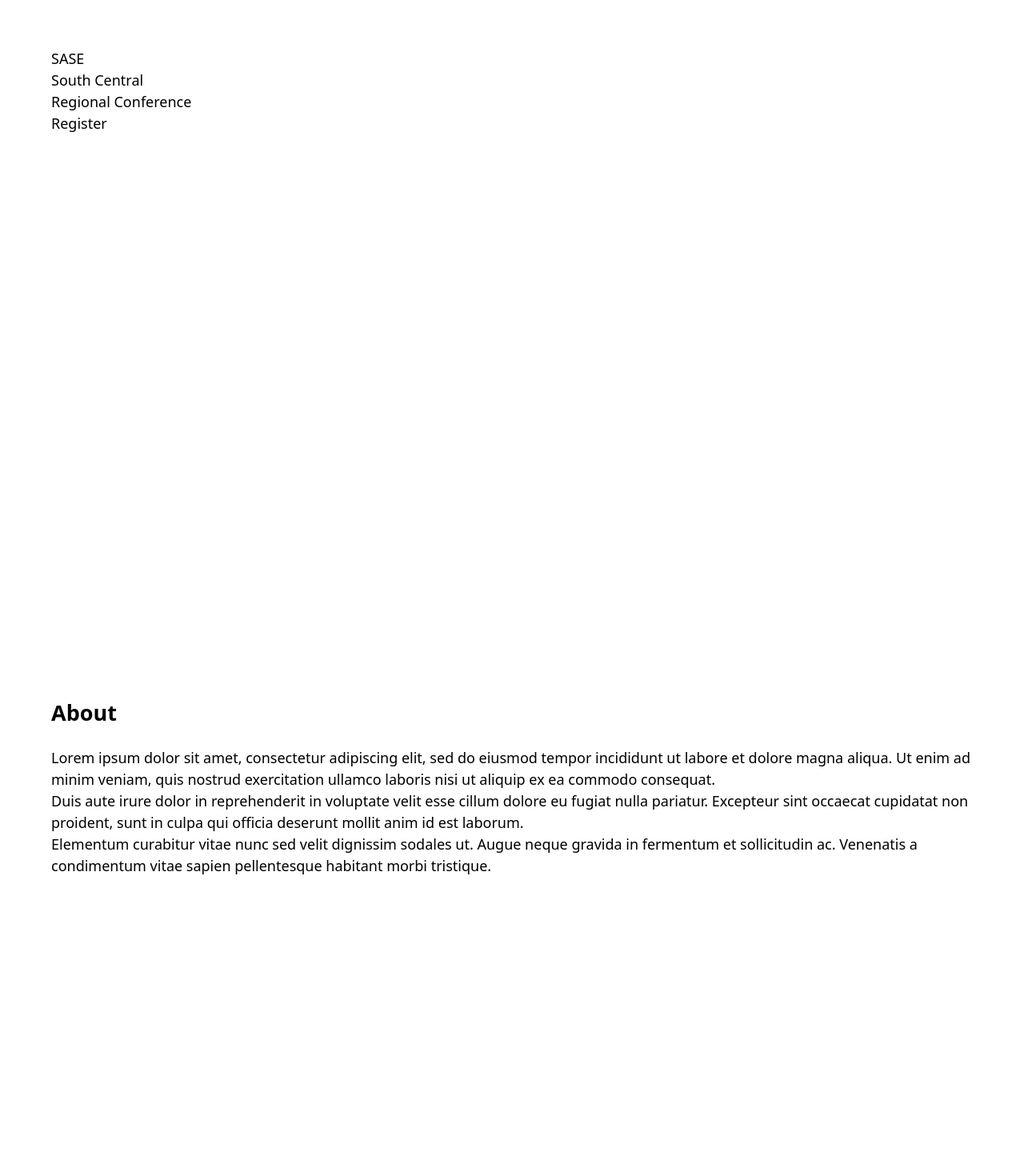
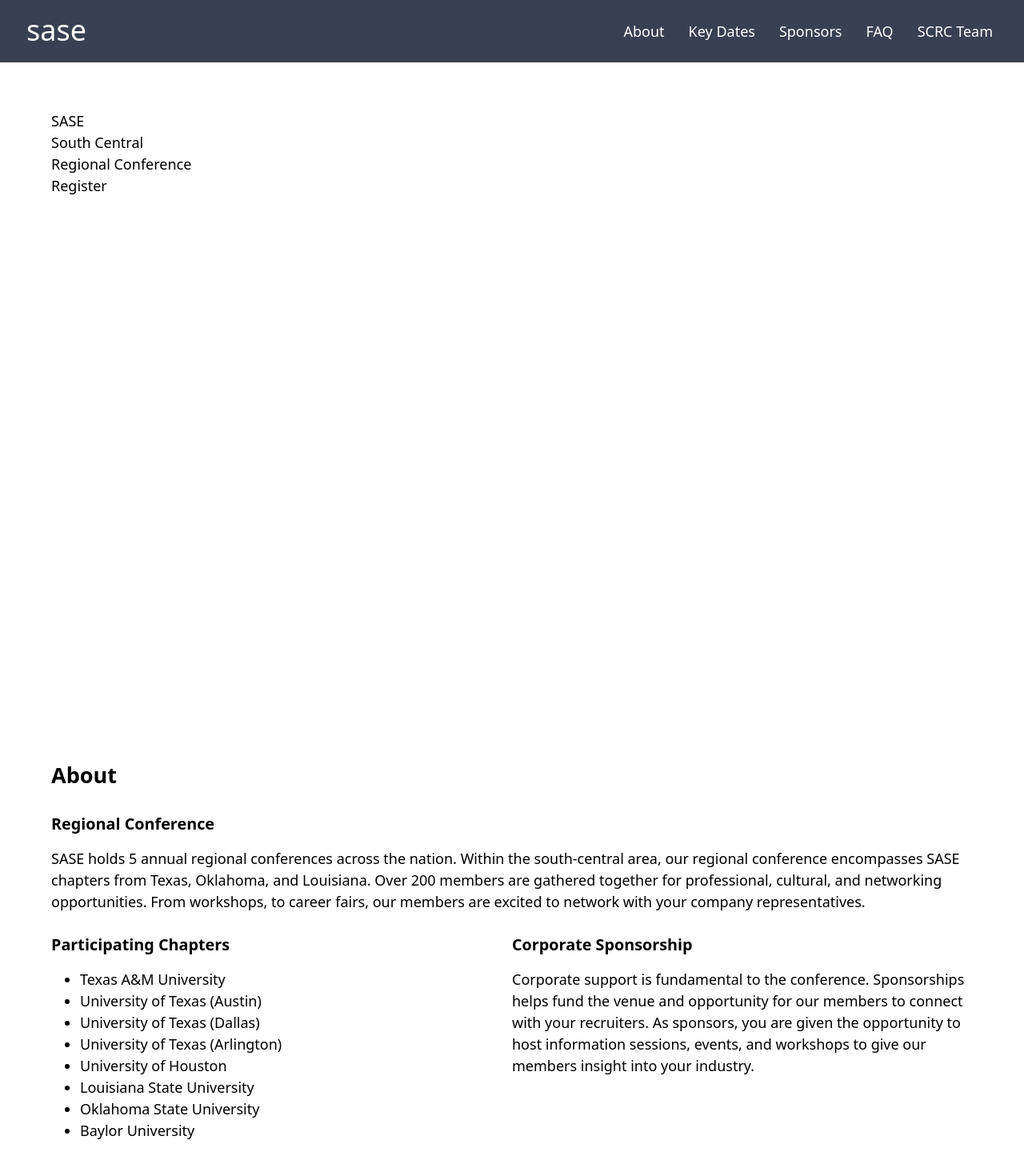
Before and after one commit to victoriaemily/SASE-SCRC, a Next.js app: page / in a window 1280 px wide. Shown: the top 1470 px of the page at 80% size. Built offline with nearby package versions, Linux system fonts and the light colour scheme.

Commit message:
nav menu update

```diff
--- a/src/pages/components/About.jsx
+++ b/src/pages/components/About.jsx
@@ -4,22 +4,42 @@ export default function About() {
   return (
     <section id="about" className="wrapper">
       <h2>About</h2>
+      <h3>Regional Conference</h3>
       <p>
-        Lorem ipsum dolor sit amet, consectetur adipiscing elit, sed do eiusmod
-        tempor incididunt ut labore et dolore magna aliqua. Ut enim ad minim
-        veniam, quis nostrud exercitation ullamco laboris nisi ut aliquip ex ea
-        commodo consequat.
+      SASE holds 5 annual regional conferences across the nation. Within the
+      south-central area, our regional conference encompasses SASE
+      chapters from Texas, Oklahoma, and Louisiana. Over 200 members are
+      gathered together for professional, cultural, and networking
+      opportunities. From workshops, to career fairs, our members are excited
+      to network with your company representatives.
       </p>
-      <p>
-        Duis aute irure dolor in reprehenderit in voluptate velit esse cillum
-        dolore eu fugiat nulla pariatur. Excepteur sint occaecat cupidatat non
-        proident, sunt in culpa qui officia deserunt mollit anim id est laborum.
-      </p>
-      <p>
-        Elementum curabitur vitae nunc sed velit dignissim sodales ut. Augue
-        neque gravida in fermentum et sollicitudin ac. Venenatis a condimentum
-        vitae sapien pellentesque habitant morbi tristique.
-      </p>
+
+      <div className="about-container">
+        <div className="about-wrapper about-left-box">
+          <h3>Participating Chapters</h3>
+          <ul>
+            <li>Texas A&M University</li>
+            <li>University of Texas (Austin)</li>
+            <li>University of Texas (Dallas)</li>
+            <li>University of Texas (Arlington)</li>
+            <li>University of Houston</li>
+            <li>Louisiana State University</li>
+            <li>Oklahoma State University</li>
+            <li>Baylor University</li>
+          </ul>
+        </div>
+
+        <div className="about-wrapper about-right-box">
+          <h3>Corporate Sponsorship</h3>
+          <p>
+          Corporate support is fundamental to the conference. Sponsorships
+          helps fund the venue and opportunity for our members to connect with
+          your recruiters. As sponsors, you are given the opportunity to host
+          information sessions, events, and workshops to give our members
+          insight into your industry.
+          </p>
+        </div>
+      </div>
     </section>
   );
 }
--- a/src/pages/index.js
+++ b/src/pages/index.js
@@ -1,3 +1,4 @@
+"use client";
 import React, { useEffect, useState } from "react";
 import LandingPage from "./components/LandingPage";
 import About from "./components/About";
@@ -7,21 +8,108 @@ import FAQ from "./components/FAQ";
 import Team from "./components/Team";
 import Background from "./components/Background";
 
+const Navbar = () => {
+  const [isClick, setIsClick] = useState(false);
+
+  const toggleNavbar = ()  =>{
+    setIsClick(!isClick);
+  }
+
+  return (
+    <>
+      <nav className="bg-gray-700 p-5">
+        <div className="mx-auto px-4 sm:px-6">
+          <div className="flex items-center justify-between h-16">
+            <div className="flex items-center">
+              <div className="flex-shrink-0">
+                <a href="#" className="text-white text-5xl">
+                  sase
+                </a>
+              </div>
+            </div>
+            <div className="flex hidden md:block">
+              <div className="ml-4 flex items-center space-x-6">
+                <a href="#about" className="text-white hover:bg-white hover:text-black rounded-lg p-2">
+                  About
+                </a>
+                <a href="#key-dates" className="text-white hover:bg-white hover:text-black rounded-lg p-2">
+                  Key Dates
+                </a>
+                <a href="#sponsors" className="text-white hover:bg-white hover:text-black rounded-lg p-2">
+                  Sponsors
+                </a>
+                <a href="#faq" className="text-white hover:bg-white hover:text-black rounded-lg p-2">
+                  FAQ
+                </a>
+                <a href="#scrc-team" className="text-white hover:bg-white hover:text-black rounded-lg p-2">
+                  SCRC Team
+                </a>
+              </div>
+            </div>
+            <div className="md:hidden flex items-center">
+              <button
+              className="inline-flex items-center justify center p-2 rounded-md text-white hover:text-white focus:outline-none focus:ring-2 focus:ring-inset focus:ring-white"
+              onClick={toggleNavbar}>
+                {isClick ? (
+                  <svg  className="h-8 w-8"
+                  xmlns="http://www.w3.org/2000/svg"
+                  fill="none"
+                  viewBox="0 0 24 24"
+                  stroke="currentColor" >
+                  <path
+                    strokeLinecap="round"
+                    strokeLinejoin="round"
+                    strokeWidth={2}
+                    d="M6 18L18 6M6 6l12 12"/>
+                  </svg>
+                ) : (
+                  <svg  className="h-8 w-8"
+                  xmlns="http://www.w3.org/2000/svg"
+                  fill="none"
+                  viewBox="0 0 24 24"
+                  stroke="currentColor">
+                  <path
+                    strokeLinecap="round"
+                    strokeLinejoin="round"
+                    strokeWidth={2}
+                    d="M4 6h16M4 12h16m-7 6h7"/>
+                  </svg>
+                )}
+              </button>
+            </div>
+          </div>
+        </div>
+        {isClick && (
+          <div className="md:hidden">
+            <div className="px-2 pt-2 pb-3 space-y-1 sm:px-3">
+              <a href="#about" className="text-white block hover:bg-white hover:text-black rounded-lg p-2">
+                About
+              </a>
+              <a href="#key-dates" className="text-white block hover:bg-white hover:text-black rounded-lg p-2">
+                Key Dates
+              </a>
+              <a href="#sponsors" className="text-white block hover:bg-white hover:text-black rounded-lg p-2">
+                Sponsors
+              </a>
+              <a href="#faq" className="text-white block hover:bg-white hover:text-black rounded-lg p-2">
+                FAQ
+              </a>
+              <a href="#scrc-team" className="text-white block hover:bg-white hover:text-black rounded-lg p-2">
+                SCRC Team
+              </a>
+            </div>
+          </div>
+        )}
+      </nav>
+    </>
+  );
+};
+
+
 export default function Home() {
-  const [isDesktop, setDesktop] = useState(true);
-
-  const updateMedia = () => {
-    setDesktop(window.innerWidth > 640);
-  };
-
-  useEffect(() => {
-    if (!(typeof window === "undefined")) {
-      window.addEventListener("resize", updateMedia);
-      return () => window.removeEventListener("resize", updateMedia);
-    }
-  }, []);
   return (
     <main>
+      <Navbar />
       <div className="scroll-container">
         <LandingPage />
         <About />
@@ -30,42 +118,6 @@ export default function Home() {
         <FAQ />
         <Team />
       </div>
-      <header className="nav-container">
-        <a className="name-header" href="#">
-          SCRC
-        </a>
-        {isDesktop ? (
-          <nav className="navbar">
-            <a id="about" className="navbar-link" href="#about">
-              About
-            </a>
-            <a id="key-dates" className="navbar-link" href="#key-dates">
-              Key Dates
-            </a>
-            <a id="sponsors" className="navbar-link" href="#sponsors">
-              Sponsors
-            </a>
-            <a id="faq" className="navbar-link" href="#faq">
-              FAQ
-            </a>
-            <a id="scrc-team" className="navbar-link" href="#scrc-team">
-              SCRC Team
-            </a>
-          </nav>
-        ) : (
-          <nav className="navbar">
-            <a id="key-dates" className="navbar-link" href="#key-dates">
-              Key Dates
-            </a>
-            <a id="sponsors" className="navbar-link" href="#sponsors">
-              Sponsors
-            </a>
-            <a id="faq" className="navbar-link" href="#faq">
-              FAQ
-            </a>
-          </nav>
-        )}
-      </header>
       <Background />
       {/* <a className="nav-return-top" href="#">
         Return to Top
--- a/src/styles/app.css
+++ b/src/styles/app.css
@@ -47,6 +47,48 @@ body {
   font-weight: bold;
 }
 
+.wrapper > h3 {
+  display: block;
+  font-size: 1.1em;
+  margin-block-start: 1.3em;
+  margin-block-end: 0.75em;
+  margin-inline-start: 0px;
+  margin-inline-end: 0px;
+  font-weight: bold;
+}
+
+
+.about-wrapper > h3 {
+  display: block;
+  font-size: 1.1em;
+  margin-block-start: 1.3em;
+  margin-block-end: 0.75em;
+  margin-inline-start: 0px;
+  margin-inline-end: 0px;
+  font-weight: bold;
+}
+
+
+
+.about-left-box {
+  float:left;
+  width:50%;
+}
+
+.about-right-box {
+  float:right;
+  width:50%;
+}
+
+.about-wrapper > p {
+  display: block;
+
+}
+.about-wrapper > ul {
+  list-style-type: disc;
+  margin-left: 2em;
+}
+
 @media (min-width: 481px) {
   /* portrait e-readers (Nook/Kindle), smaller tablets @ 600 or @ 640 wide. */
   body {
@@ -74,7 +116,7 @@ body {
 @media (min-width: 1281px) {
   /* hi-res laptops and desktops */
   body {
-    font-size: 2em;
+    font-size: 1.8em;
     width: 100%;
   }
 }
```
Also changed, not shown: src/styles/navbar.css (deleted, +0 -81 lines).
